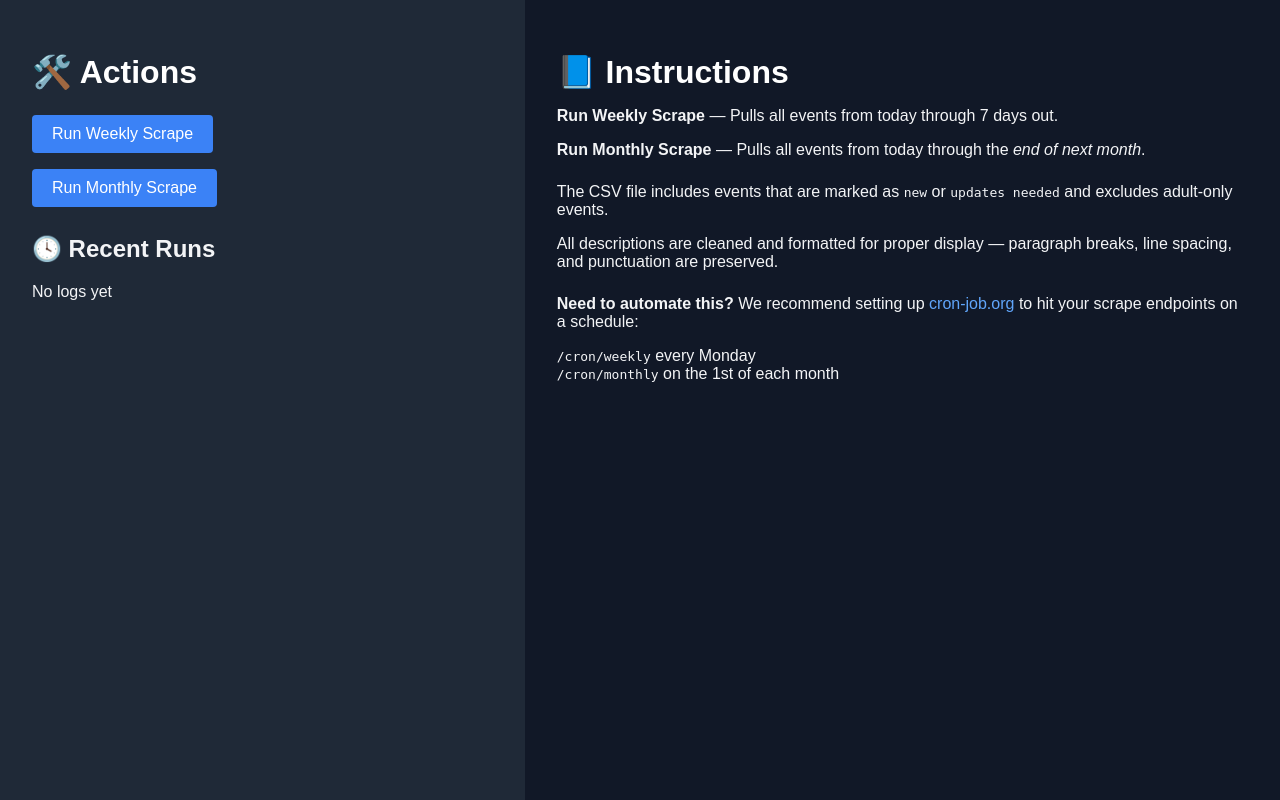
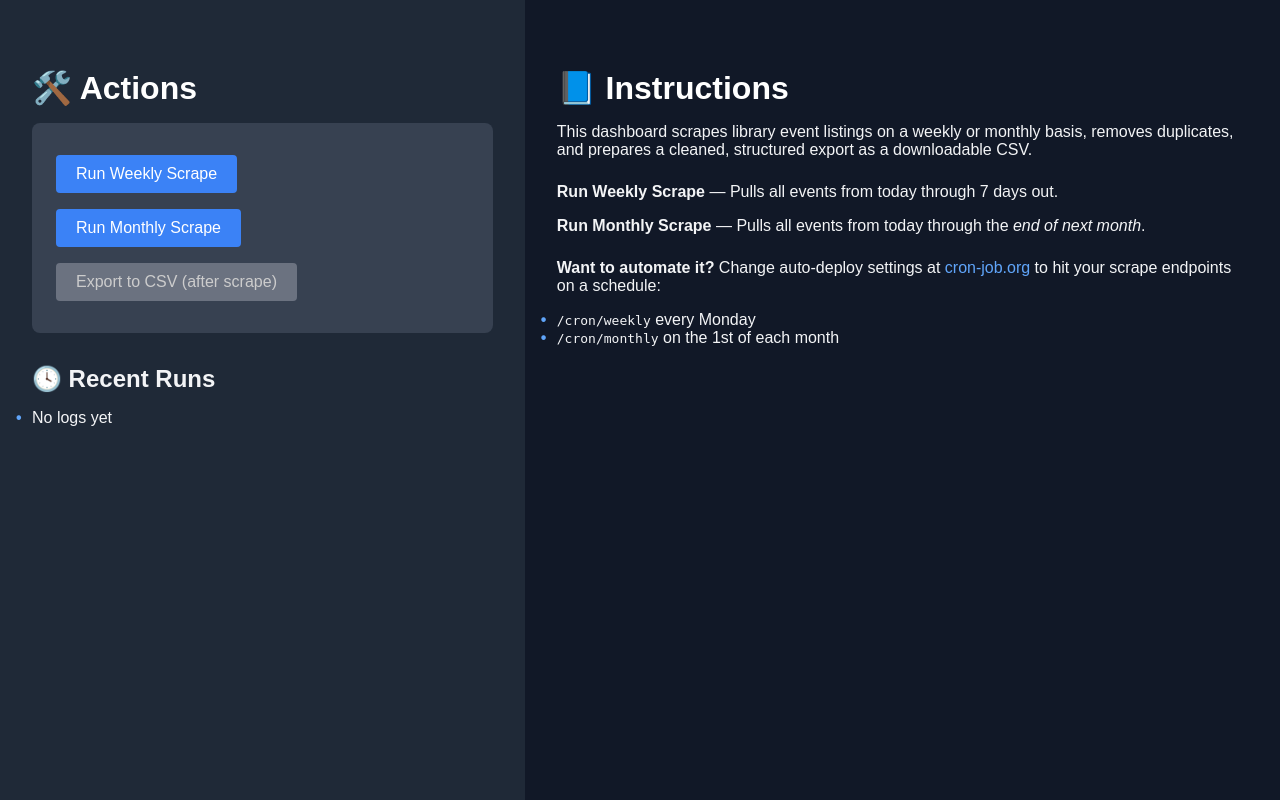
Before and after one commit to knowzek/vbpl-scraper, a Flask app: page / in a window 1280 px wide. Run offline with Flask 3, Linux system fonts and the light colour scheme.

Commit message:
Update index.html

```diff
--- a/templates/index.html
+++ b/templates/index.html
@@ -1,7 +1,7 @@
 <!DOCTYPE html>
 <html>
 <head>
-    <title>VBPL Scraper Dashboard</title>
+    <title>Library Events Scraper</title>
     <style>
         body {
             margin: 0;
@@ -13,18 +13,22 @@
         }
         .left {
             width: 40%;
-            padding: 2rem;
+            padding: 3rem 2rem 2rem;
             background: #1f2937;
             box-shadow: 2px 0 5px rgba(0,0,0,0.1);
         }
         .right {
             width: 60%;
-            padding: 2rem;
+            padding: 3rem 2rem 2rem;
             background: #111827;
         }
         h1 {
             color: #fff;
             margin-bottom: 1rem;
+        }
+        h2 {
+            margin-top: 2rem;
+            margin-bottom: 0.75rem;
         }
         button {
             background: #3b82f6;
@@ -36,6 +40,11 @@
             border-radius: 4px;
             font-size: 1rem;
         }
+        .csv-button {
+            background: #6b7280;
+            color: #ccc;
+            cursor: not-allowed;
+        }
         a {
             color: #60a5fa;
             text-decoration: none;
@@ -43,24 +52,35 @@
         .section {
             margin-bottom: 1.5rem;
         }
+        .action-box {
+            padding: 1.5rem;
+            background: #374151;
+            border-radius: 8px;
+        }
         ul {
             list-style: none;
             padding-left: 0;
+        }
+        li::before {
+            content: "\2022";
+            color: #60a5fa;
+            font-weight: bold;
+            display: inline-block;
+            width: 1em;
+            margin-left: -1em;
         }
     </style>
 </head>
 <body>
     <div class="left">
         <h1>🛠️ Actions</h1>
-        <form action="/scrape" method="post">
-            <button name="mode" value="weekly">Run Weekly Scrape</button><br>
-            <button name="mode" value="monthly">Run Monthly Scrape</button>
-        </form>
-        {% if csv_exists %}
-            <div class="section">
-                <a href="/download">📥 Download Latest CSV</a>
-            </div>
-        {% endif %}
+        <div class="action-box">
+            <form action="/scrape" method="post">
+                <button name="mode" value="weekly">Run Weekly Scrape</button><br>
+                <button name="mode" value="monthly">Run Monthly Scrape</button><br>
+                <button class="csv-button" disabled>Export to CSV (after scrape)</button>
+            </form>
+        </div>
         <div class="section">
             <h2>🕓 Recent Runs</h2>
             <ul>
@@ -75,15 +95,14 @@
     <div class="right">
         <h1>📘 Instructions</h1>
         <div class="section">
+            <p>This dashboard scrapes library event listings on a weekly or monthly basis, removes duplicates, and prepares a cleaned, structured export as a downloadable CSV.</p>
+        </div>
+        <div class="section">
             <p><strong>Run Weekly Scrape</strong> — Pulls all events from today through 7 days out.</p>
             <p><strong>Run Monthly Scrape</strong> — Pulls all events from today through the <em>end of next month</em>.</p>
         </div>
         <div class="section">
-            <p>The CSV file includes events that are marked as <code>new</code> or <code>updates needed</code> and excludes adult-only events.</p>
-            <p>All descriptions are cleaned and formatted for proper display — paragraph breaks, line spacing, and punctuation are preserved.</p>
-        </div>
-        <div class="section">
-            <p><strong>Need to automate this?</strong> We recommend setting up <a href="https://cron-job.org" target="_blank">cron-job.org</a> to hit your scrape endpoints on a schedule:</p>
+            <p><strong>Want to automate it?</strong> Change auto-deploy settings at <a href="https://cron-job.org" target="_blank">cron-job.org</a> to hit your scrape endpoints on a schedule:</p>
             <ul>
                 <li><code>/cron/weekly</code> every Monday</li>
                 <li><code>/cron/monthly</code> on the 1st of each month</li>
```
